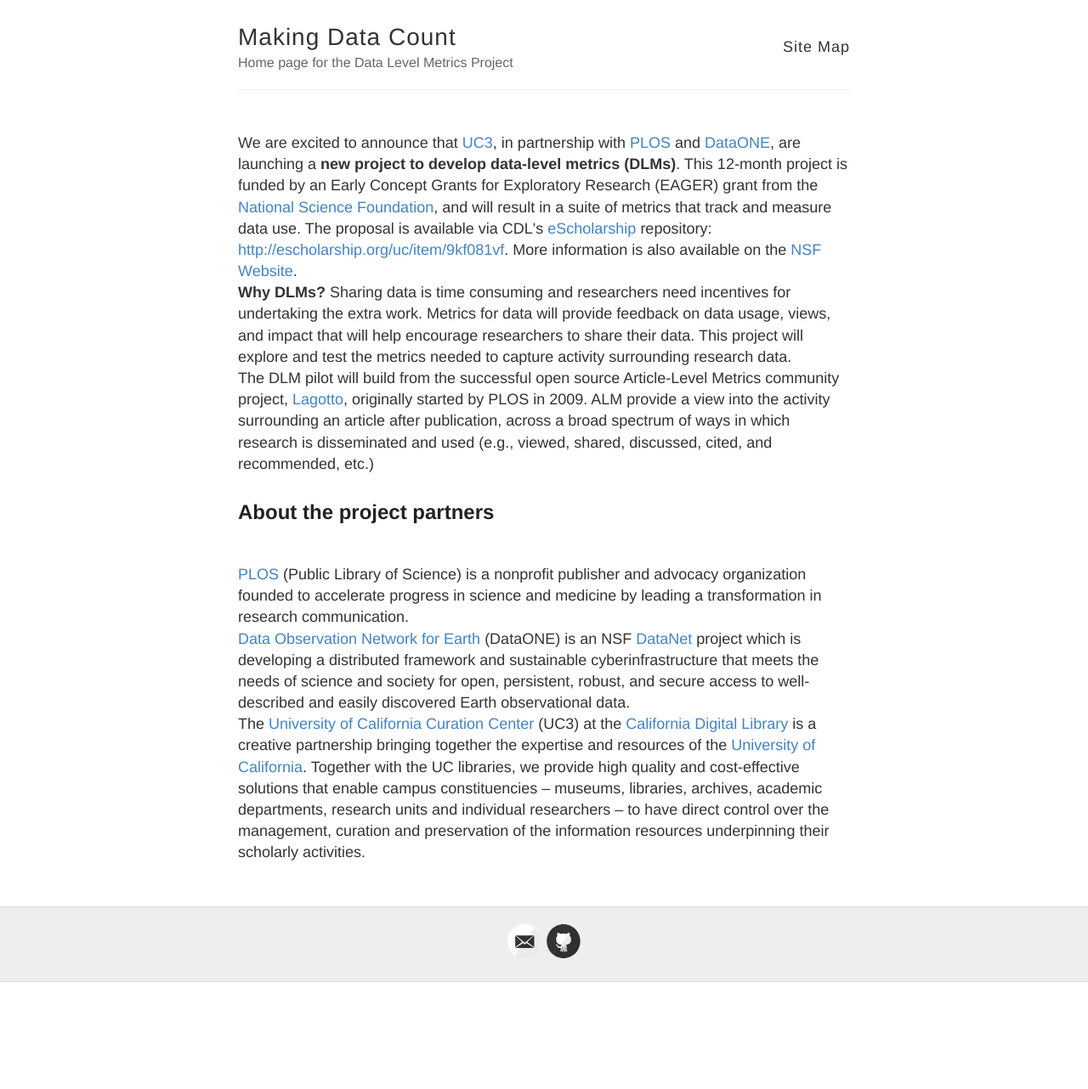
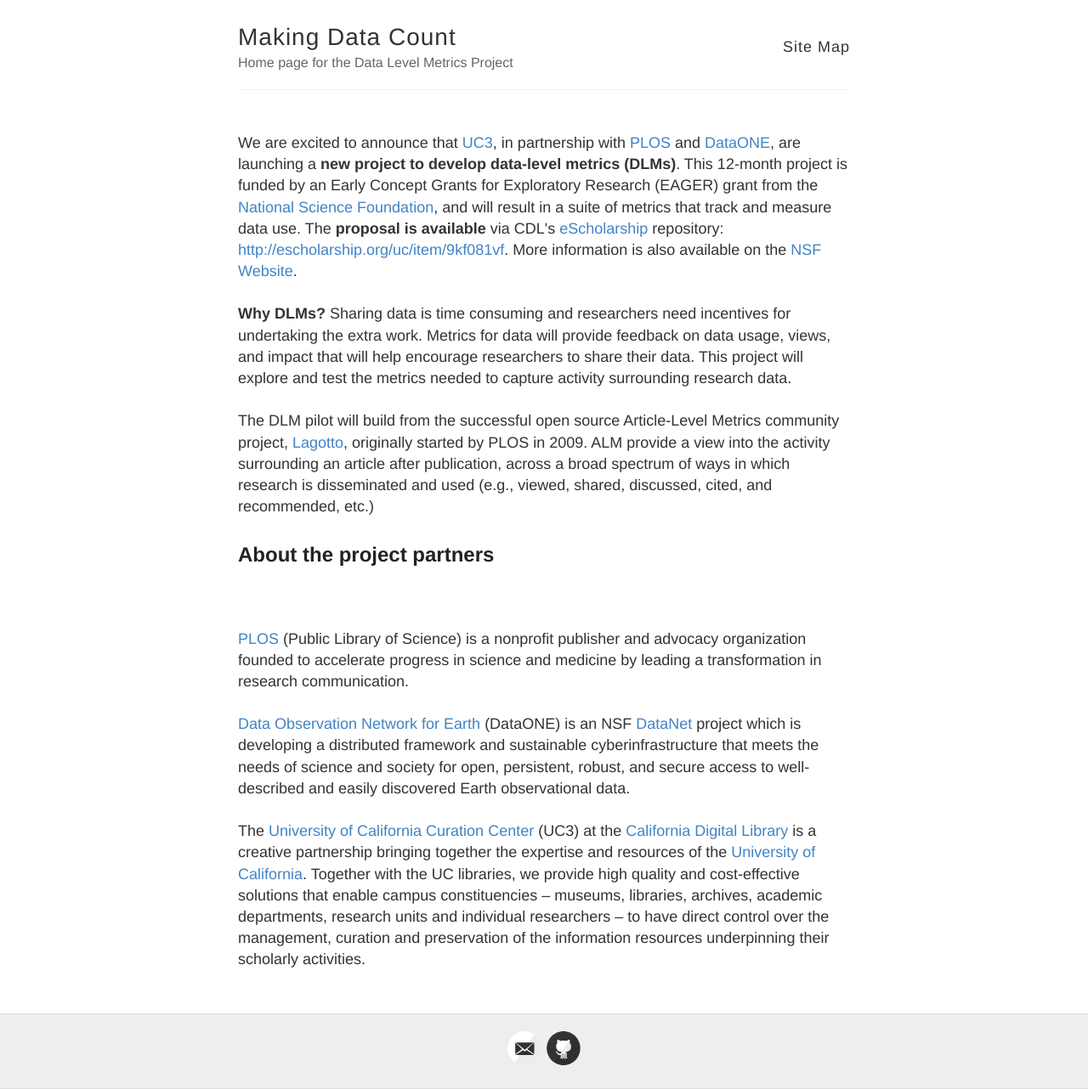
Before and after one commit to lagotto/MDC, a Jekyll site: the page built from index.html, in a window 1280 px wide. Shown: the whole page at 85% size. Built offline with Jekyll 4.4.1, drawn with Linux system fonts in a browser that asks for light colours; before the commit the page ends 1156 px from its top, so only the background shows below that.

```diff
--- a/index.html
+++ b/index.html
@@ -17,15 +17,15 @@ layout: default
 -->
 
 
-We are excited to announce that <a href="http://cdlib.org/services/uc3">UC3</a>, in partnership with <a href="http://plos.org">PLOS</a> and <a href="http://dataone.org">DataONE</a>, are launching a <strong>new project to develop data-level metrics (DLMs)</strong>. This 12-month project is funded by an Early Concept Grants for Exploratory Research (EAGER) grant from the <a href="http://nsf.gov" target="_blank">National Science Foundation</a>, and will result in a suite of metrics that track and measure data use. The proposal is available via CDL's <a href="http://escholarship.org" target="_blank">eScholarship</a> repository: <a href="http://escholarship.org/uc/item/9kf081vf">http://escholarship.org/uc/item/9kf081vf</a>. More information is also available on the <a href="http://www.nsf.gov/awardsearch/showAward?AWD_ID=1448821&amp;HistoricalAwards=false" target="_blank">NSF Website</a>.
-<br>
+We are excited to announce that <a href="http://cdlib.org/services/uc3">UC3</a>, in partnership with <a href="http://plos.org">PLOS</a> and <a href="http://dataone.org">DataONE</a>, are launching a <strong>new project to develop data-level metrics (DLMs)</strong>. This 12-month project is funded by an Early Concept Grants for Exploratory Research (EAGER) grant from the <a href="http://nsf.gov" target="_blank">National Science Foundation</a>, and will result in a suite of metrics that track and measure data use. The <b>proposal is available</b> via CDL's <a href="http://escholarship.org" target="_blank">eScholarship</a> repository: <a href="http://escholarship.org/uc/item/9kf081vf">http://escholarship.org/uc/item/9kf081vf</a>. More information is also available on the <a href="http://www.nsf.gov/awardsearch/showAward?AWD_ID=1448821&amp;HistoricalAwards=false" target="_blank">NSF Website</a>.
+<br><br>
 <strong>Why DLMs?</strong> Sharing data is time consuming and researchers need incentives for undertaking the extra work. Metrics for data will provide feedback on data usage, views, and impact that will help encourage researchers to share their data. This project will explore and test the metrics needed to capture activity surrounding research data.
-<br>
+<br><br>
 The DLM pilot will build from the successful open source Article-Level Metrics community project, <a href="https://github.com/articlemetrics/lagotto">Lagotto</a>, originally started by PLOS in 2009. ALM provide a view into the activity surrounding an article after publication, across a broad spectrum of ways in which research is disseminated and used (e.g., viewed, shared, discussed, cited, and recommended, etc.)
 <h2><strong>About the project partners</strong></h2>
-<br>
+<br><br>
 <a href="http://plos.org" target="_blank">PLOS</a> (Public Library of Science) is a nonprofit publisher and advocacy organization founded to accelerate progress in science and medicine by leading a transformation in research communication.
-<br>
+<br><br>
 <a href="http://dataone.org" target="_blank">Data Observation Network for Earth</a> (DataONE) is an NSF <a href="http://en.wikipedia.org/wiki/Datanet" target="_blank">DataNet</a> project which is developing a distributed framework and sustainable cyberinfrastructure that meets the needs of science and society for open, persistent, robust, and secure access to well-described and easily discovered Earth observational data.
-<br>
+<br><br>
 The <a href="http://cdlib.org/services/uc3" target="_blank">University of California Curation Center</a> (UC3) at the <a href="http://cdlib.org" target="_blank">California Digital Library</a> is a creative partnership bringing together the expertise and resources of the <a href="http://universityofcalifornia.edu" target="_blank">University of California</a>. Together with the UC libraries, we provide high quality and cost-effective solutions that enable campus constituencies – museums, libraries, archives, academic departments, research units and individual researchers – to have direct control over the management, curation and preservation of the information resources underpinning their scholarly activities.
```
